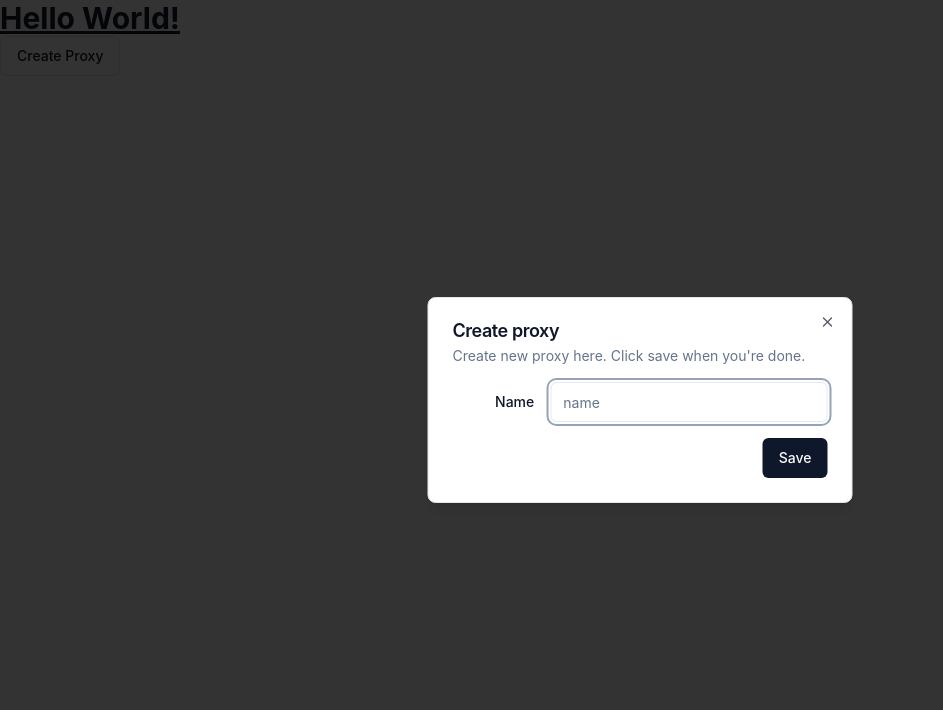
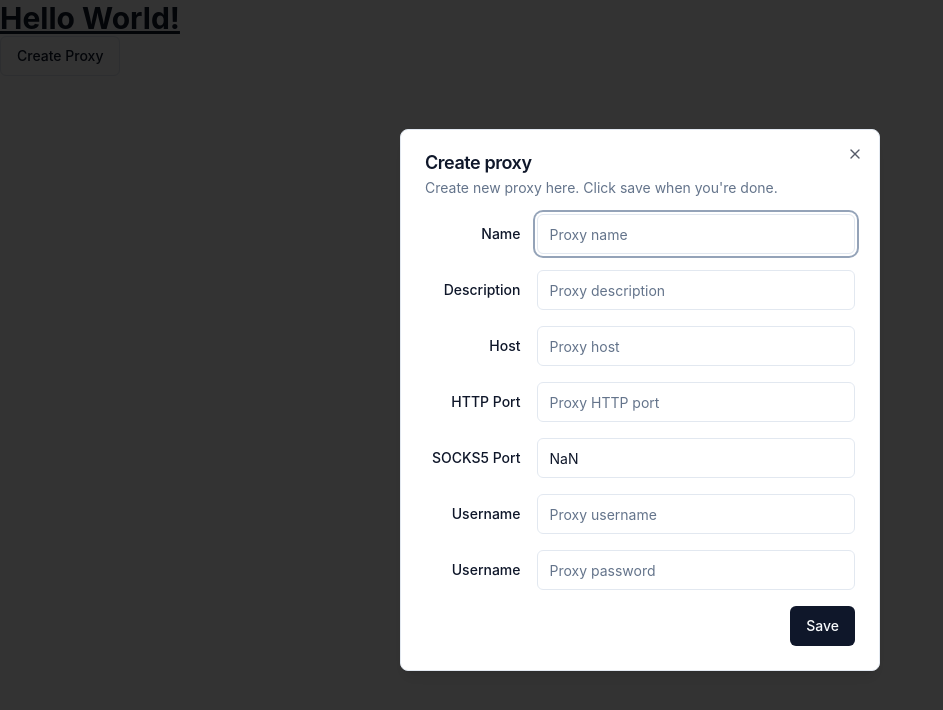
Before and after one commit to caffellatte/proxymate, a React (Vite) app: page / in a window 1280 px wide. Both pictures are taken after a click on the button "Create Proxy". Shown: the top 710 px of the page, without its empty margins (0-943 px from the left). Built offline with nearby package versions, Linux system fonts and the light colour scheme.

Commit message:
Update `CreateProxy` form
* Update `CreateProxy` form (src/renderer/components/templates/CreateProxy/CreateProxy.tsx);
* Add `Typography` (src/renderer/components/ui/typography.tsx, src/renderer/components/ui/index.ts);
* Update `proxyCreateSchema` (src/types/proxy.ts).

```diff
--- a/src/renderer/components/templates/CreateProxy/CreateProxy.tsx
+++ b/src/renderer/components/templates/CreateProxy/CreateProxy.tsx
@@ -1,12 +1,13 @@
 import {
   Button,
-  Input,
-  Label,
   DialogContent,
   DialogHeader,
   DialogTitle,
   DialogDescription,
   DialogFooter,
+  Input,
+  Label,
+  Typography,
 } from "@/renderer/components/ui";
 import { useForm, Controller } from "react-hook-form";
 import { zodResolver } from "@hookform/resolvers/zod";
@@ -47,8 +48,10 @@ const CreateProxy = () => {
     }
   };
 
+  console.log(proxyCreateErrors);
+
   return (
-    <DialogContent className="max-w-[425px]">
+    <DialogContent className="max-w-[480px]">
       <form onSubmit={proxyCreateHandleSubmit(proxyCreateOnSubmit)}>
         <DialogHeader>
           <DialogTitle>Create proxy</DialogTitle>
@@ -57,6 +60,7 @@ const CreateProxy = () => {
           </DialogDescription>
         </DialogHeader>
         <div className="grid gap-4 py-4">
+          {/* Name */}
           <div className="flex flex-col gap-3">
             <div className="grid grid-cols-4 items-center gap-4">
               <Label htmlFor="name" className="text-right">
@@ -68,7 +72,7 @@ const CreateProxy = () => {
                 defaultValue={""}
                 render={({ field: { onChange, value, name, ref } }) => (
                   <Input
-                    placeholder="name"
+                    placeholder="Proxy name"
                     maxLength={36}
                     id="name"
                     type="text"
@@ -82,14 +86,211 @@ const CreateProxy = () => {
               />
             </div>
             {proxyCreateErrors.name && (
-              <p className="text-destructive">
+              <Typography variant="small" color="error">
                 {proxyCreateErrors.name.message}
-              </p>
+              </Typography>
+            )}
+          </div>
+          {/* Description */}
+          <div className="flex flex-col gap-3">
+            <div className="grid grid-cols-4 items-center gap-4">
+              <Label htmlFor="description" className="text-right">
+                Description
+              </Label>
+              <Controller
+                name="description"
+                control={proxyCreateControl}
+                defaultValue={""}
+                render={({ field: { onChange, value, name, ref } }) => (
+                  <Input
+                    placeholder="Proxy description"
+                    maxLength={120}
+                    id="description"
+                    type="text"
+                    name={name}
+                    value={value}
+                    onChange={onChange}
+                    ref={ref}
+                    className="col-span-3"
+                  />
+                )}
+              />
+            </div>
+            {proxyCreateErrors.description && (
+              <Typography variant="small" color="error">
+                {proxyCreateErrors.description.message}
+              </Typography>
+            )}
+          </div>
+          {/* Host */}
+          <div className="flex flex-col gap-3">
+            <div className="grid grid-cols-4 items-center gap-4">
+              <Label htmlFor="description" className="text-right">
+                Host
+              </Label>
+              <Controller
+                name="host"
+                control={proxyCreateControl}
+                defaultValue={""}
+                render={({ field: { onChange, value, name, ref } }) => (
+                  <Input
+                    placeholder="Proxy host"
+                    maxLength={120}
+                    id="host"
+                    type="text"
+                    name={name}
+                    value={value}
+                    onChange={onChange}
+                    ref={ref}
+                    className="col-span-3"
+                  />
+                )}
+              />
+            </div>
+            {proxyCreateErrors.host && (
+              <Typography variant="small" color="error">
+                {proxyCreateErrors.host.message}
+              </Typography>
+            )}
+          </div>
+          {/* HTTP port */}
+          <div className="flex flex-col gap-3">
+            <div className="grid grid-cols-4 items-center gap-4">
+              <Label htmlFor="ports.port_http" className="text-right">
+                HTTP Port
+              </Label>
+              <Controller
+                name="ports.port_http"
+                control={proxyCreateControl}
+                defaultValue={NaN}
+                render={({ field: { onChange, value, name, ref } }) => (
+                  <Input
+                    placeholder="Proxy HTTP port"
+                    maxLength={5}
+                    id="ports.port_http"
+                    type="number"
+                    name={name}
+                    value={value}
+                    onChange={onChange}
+                    ref={ref}
+                    className="col-span-3"
+                  />
+                )}
+              />
+            </div>
+
+            {proxyCreateErrors.ports?.port_http && (
+              <Typography variant="small" color="error">
+                {proxyCreateErrors.ports.port_http.message}
+              </Typography>
+            )}
+          </div>
+          {/* SOCKS5 port */}
+          <div className="flex flex-col gap-3">
+            <div className="grid grid-cols-4 items-center gap-4">
+              <Label htmlFor="port_socks" className="text-right">
+                SOCKS5 Port
+              </Label>
+              <Controller
+                name="ports.port_socks"
+                control={proxyCreateControl}
+                defaultValue={NaN}
+                render={({ field: { onChange, value, name, ref } }) => (
+                  <Input
+                    placeholder="Proxy SOCKS5 port"
+                    maxLength={5}
+                    id="port_socks"
+                    type="text"
+                    name={name}
+                    value={value}
+                    onChange={(event) =>
+                      onChange?.(parseInt(event.target.value, 10))
+                    }
+                    // onChange={onChange}
+                    ref={ref}
+                    className="col-span-3"
+                  />
+                )}
+              />
+            </div>
+            {proxyCreateErrors.ports && (
+              <Typography variant="small" color="error">
+                {proxyCreateErrors.ports.message}
+              </Typography>
+            )}
+            {proxyCreateErrors.ports?.port_socks && (
+              <Typography variant="small" color="error">
+                {proxyCreateErrors.ports.port_socks.message}
+              </Typography>
+            )}
+          </div>
+          {/* Username */}
+          <div className="flex flex-col gap-3">
+            <div className="grid grid-cols-4 items-center gap-4">
+              <Label htmlFor="username" className="text-right">
+                Username
+              </Label>
+              <Controller
+                name="username"
+                control={proxyCreateControl}
+                defaultValue={""}
+                render={({ field: { onChange, value, name, ref } }) => (
+                  <Input
+                    placeholder="Proxy username"
+                    maxLength={120}
+                    id="username"
+                    type="text"
+                    name={name}
+                    value={value}
+                    onChange={onChange}
+                    ref={ref}
+                    className="col-span-3"
+                  />
+                )}
+              />
+            </div>
+            {proxyCreateErrors.username && (
+              <Typography variant="small" color="error">
+                {proxyCreateErrors.username.message}
+              </Typography>
+            )}
+          </div>
+          {/* Password */}
+          <div className="flex flex-col gap-3">
+            <div className="grid grid-cols-4 items-center gap-4">
+              <Label htmlFor="password" className="text-right">
+                Username
+              </Label>
+              <Controller
+                name="password"
+                control={proxyCreateControl}
+                defaultValue={""}
+                render={({ field: { onChange, value, name, ref } }) => (
+                  <Input
+                    placeholder="Proxy password"
+                    maxLength={120}
+                    id="password"
+                    type="text"
+                    name={name}
+                    value={value}
+                    onChange={onChange}
+                    ref={ref}
+                    className="col-span-3"
+                  />
+                )}
+              />
+            </div>
+            {proxyCreateErrors.username && (
+              <Typography variant="small" color="error">
+                {proxyCreateErrors.username.message}
+              </Typography>
             )}
           </div>
         </div>
-        {proxyCreateErrors.host && (
-          <p className="text-destructive">{proxyCreateErrors.host.message}</p>
+        {proxyCreateErrors.proxyCreateError && (
+          <Typography variant="small" color="error">
+            {proxyCreateErrors.proxyCreateError.message}
+          </Typography>
         )}
         <DialogFooter>
           <Button type="submit">Save</Button>
--- a/src/renderer/components/ui/index.ts
+++ b/src/renderer/components/ui/index.ts
@@ -2,3 +2,4 @@ export * from "./button";
 export * from "./dialog";
 export * from "./input";
 export * from "./label";
+export * from "./typography";
--- /dev/null
+++ b/src/renderer/components/ui/typography.tsx
@@ -0,0 +1,82 @@
+import { Slot } from "@radix-ui/react-slot";
+import { VariantProps, cva } from "class-variance-authority";
+
+import { cn } from "@/renderer/lib/utils";
+import { forwardRef, HTMLAttributes } from "react";
+
+const variants = {
+  h1: "h1",
+  h2: "h2",
+  h3: "h3",
+  h4: "h4",
+  p: "p",
+  blockquote: "p",
+  inlinecode: "code",
+  code: "pre",
+  lead: "p",
+  large: "div",
+  small: "small",
+  muted: "p",
+};
+
+const typographyStyleVariants = {
+  h1: "scroll-m-20 text-4xl font-extrabold tracking-tight lg:text-5xl",
+  h2: "scroll-m-20 border-b pb-2 text-3xl font-semibold tracking-tight first:mt-0",
+  h3: "scroll-m-20 text-2xl font-semibold tracking-tight",
+  h4: "scroll-m-20 text-xl font-semibold tracking-tight",
+  p: "leading-7 [&:not(:first-child)]:mt-6",
+  blockquote: "mt-6 border-l-2 pl-6 italic",
+  inlinecode:
+    "relative rounded bg-muted px-[0.3rem] py-[0.2rem] font-mono text-sm font-semibold",
+  code: "relative rounded bg-muted px-[0.3rem] py-[0.2rem] font-mono text-sm font-semibold",
+  lead: "text-xl text-muted-foreground",
+  large: "text-lg font-semibold",
+  small: "text-sm font-medium leading-none",
+  muted: "text-sm text-muted-foreground",
+};
+
+const typographyVariants = cva("text-base font-normal", {
+  variants: {
+    variant: typographyStyleVariants,
+    color: {
+      default: "",
+      error: "text-destructive",
+    },
+  },
+  defaultVariants: {
+    variant: "p",
+    color: "default",
+  },
+});
+
+interface TypographyProps
+  extends Omit<
+      HTMLAttributes<
+        | HTMLParagraphElement
+        | HTMLHeadingElement
+        | HTMLSpanElement
+        | HTMLDivElement
+      >,
+      "color"
+    >,
+    VariantProps<typeof typographyVariants> {
+  asChild?: boolean;
+}
+
+const Typography = forwardRef<
+  HTMLParagraphElement | HTMLHeadingElement,
+  TypographyProps
+>(({ className, variant, color, asChild = false, ...props }, ref) => {
+  const Component = asChild ? Slot : variant ? variants[variant] : "p";
+  return (
+    <Component
+      className={cn(typographyVariants({ variant, color, className }))}
+      ref={ref}
+      {...props}
+    />
+  );
+});
+
+Typography.displayName = "Typography";
+
+export { Typography, type TypographyProps, typographyVariants };
--- a/src/types/proxy.ts
+++ b/src/types/proxy.ts
@@ -29,24 +29,36 @@ export const proxyCreateSchema = z
   .object({
     name: z
       .string()
-      .min(4, { message: "This field is required (min 4 characters)" }),
+      .min(4, { message: "Name field is required (min 4 characters)" }),
     description: z.string().optional(),
     host: z
       .string({
-        required_error: "This field is required (min 4 characters)",
+        required_error: "Description field is required (min 4 characters)",
         invalid_type_error: "This field is required (min 4 characters)",
       })
       .min(4, { message: "This field is required (min 4 characters)" }),
     ports: z.object({
       port_http: z
-        .number()
-        .min(1, { message: "This field is required (min 1 digit)" })
-        .max(5, { message: "This field is required (max 5 digits)" })
+        .union([
+          z
+            .number()
+            .int()
+            .positive()
+            .min(1, { message: "This field is required (min 1 digit)" })
+            .max(5, { message: "This field is required (max 5 digits)" }),
+          z.nan(),
+        ])
         .optional(),
       port_socks: z
-        .number()
-        .min(1, { message: "This field is required (min 1 digit)" })
-        .max(5, { message: "This field is required (max 5 digits)" })
+        .union([
+          z
+            .number()
+            .int()
+            .positive()
+            .min(1, { message: "This field is required (min 1 digit)" })
+            .max(5, { message: "This field is required (max 5 digits)" }),
+          z.nan(),
+        ])
         .optional(),
     }),
     username: z.string().optional(),
```
